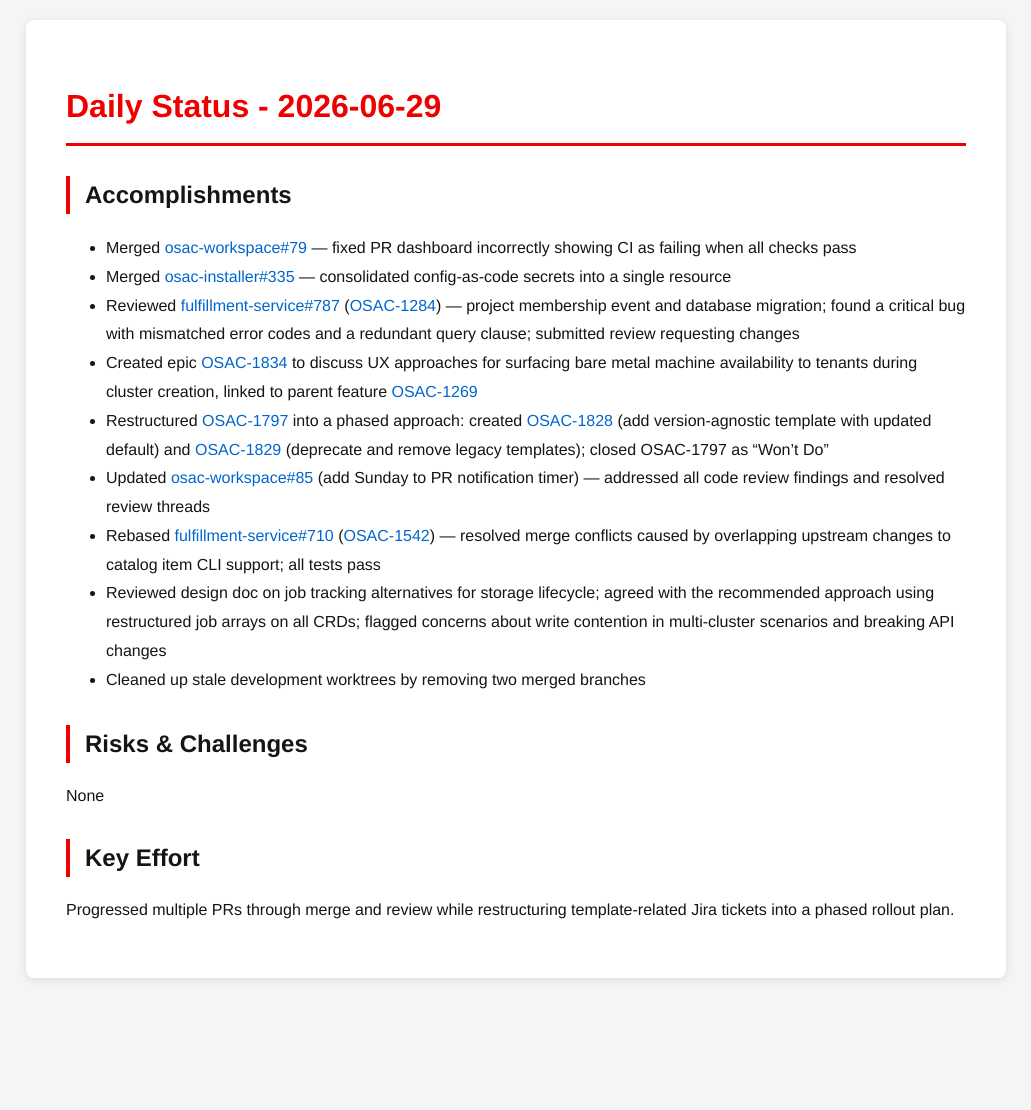
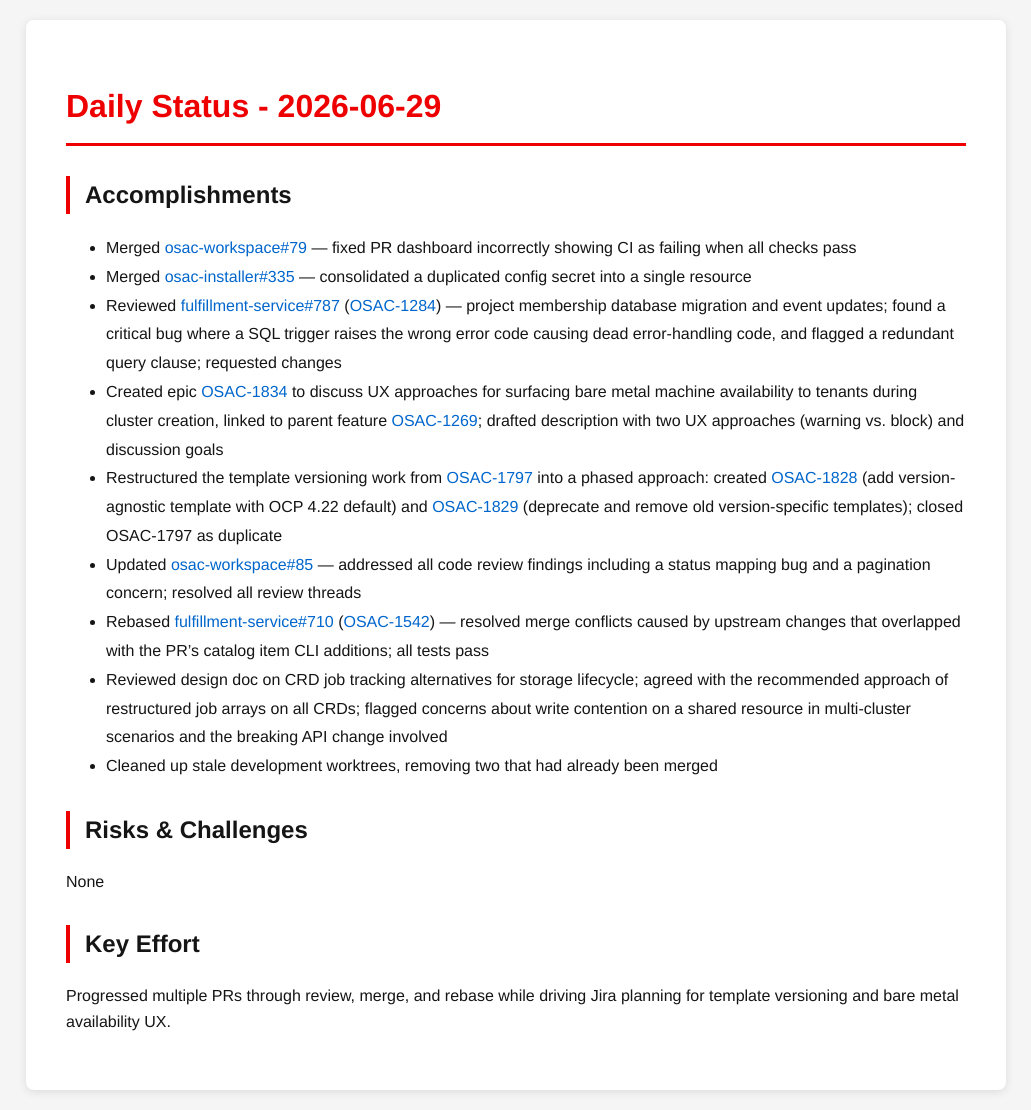
Before and after one commit to tzvatot/daily-status, a Jekyll site: the page built from 2026-06-29.md, in a window 1280 px wide. Shown: the whole page, without its empty margins (124-1155 px from the left). Built offline with Jekyll 4.4.1, drawn with Linux system fonts in a browser that asks for light colours; before the commit the page ends 998 px from its top, so only the background shows below that.

Commit message:
Daily status update - 2026-06-29

```diff
--- a/2026-06-29.md
+++ b/2026-06-29.md
@@ -9,17 +9,19 @@
 ## Accomplishments
 
 - Merged [osac-workspace#79](https://github.com/osac-project/osac-workspace/pull/79) — fixed PR dashboard incorrectly showing CI as failing when all checks pass
-- Merged [osac-installer#335](https://github.com/osac-project/osac-installer/pull/335) — consolidated config-as-code secrets into a single resource
-- Reviewed [fulfillment-service#787](https://github.com/osac-project/fulfillment-service/pull/787) ([OSAC-1284](https://redhat.atlassian.net/browse/OSAC-1284)) — project membership event and database migration; found a critical bug with mismatched error codes and a redundant query clause; submitted review requesting changes
-- Created epic [OSAC-1834](https://redhat.atlassian.net/browse/OSAC-1834) to discuss UX approaches for surfacing bare metal machine availability to tenants during cluster creation, linked to parent feature [OSAC-1269](https://redhat.atlassian.net/browse/OSAC-1269)
-- Restructured [OSAC-1797](https://redhat.atlassian.net/browse/OSAC-1797) into a phased approach: created [OSAC-1828](https://redhat.atlassian.net/browse/OSAC-1828) (add version-agnostic template with updated default) and [OSAC-1829](https://redhat.atlassian.net/browse/OSAC-1829) (deprecate and remove legacy templates); closed OSAC-1797 as "Won't Do"
-- Updated [osac-workspace#85](https://github.com/osac-project/osac-workspace/pull/85) (add Sunday to PR notification timer) — addressed all code review findings and resolved review threads
-- Rebased [fulfillment-service#710](https://github.com/osac-project/fulfillment-service/pull/710) ([OSAC-1542](https://redhat.atlassian.net/browse/OSAC-1542)) — resolved merge conflicts caused by overlapping upstream changes to catalog item CLI support; all tests pass
-- Reviewed design doc on job tracking alternatives for storage lifecycle; agreed with the recommended approach using restructured job arrays on all CRDs; flagged concerns about write contention in multi-cluster scenarios and breaking API changes
-- Cleaned up stale development worktrees by removing two merged branches
+- Merged [osac-installer#335](https://github.com/osac-project/osac-installer/pull/335) — consolidated a duplicated config secret into a single resource
+- Reviewed [fulfillment-service#787](https://github.com/osac-project/fulfillment-service/pull/787) ([OSAC-1284](https://redhat.atlassian.net/browse/OSAC-1284)) — project membership database migration and event updates; found a critical bug where a SQL trigger raises the wrong error code causing dead error-handling code, and flagged a redundant query clause; requested changes
+- Created epic [OSAC-1834](https://redhat.atlassian.net/browse/OSAC-1834) to discuss UX approaches for surfacing bare metal machine availability to tenants during cluster creation, linked to parent feature [OSAC-1269](https://redhat.atlassian.net/browse/OSAC-1269); drafted description with two UX approaches (warning vs. block) and discussion goals
+- Restructured the template versioning work from [OSAC-1797](https://redhat.atlassian.net/browse/OSAC-1797) into a phased approach: created [OSAC-1828](https://redhat.atlassian.net/browse/OSAC-1828) (add version-agnostic template with OCP 4.22 default) and [OSAC-1829](https://redhat.atlassian.net/browse/OSAC-1829) (deprecate and remove old version-specific templates); closed OSAC-1797 as duplicate
+- Updated [osac-workspace#85](https://github.com/osac-project/osac-workspace/pull/85) — addressed all code review findings including a status mapping bug and a pagination concern; resolved all review threads
+- Rebased [fulfillment-service#710](https://github.com/osac-project/fulfillment-service/pull/710) ([OSAC-1542](https://redhat.atlassian.net/browse/OSAC-1542)) — resolved merge conflicts caused by upstream changes that overlapped with the PR's catalog item CLI additions; all tests pass
+- Reviewed design doc on CRD job tracking alternatives for storage lifecycle; agreed with the recommended approach of restructured job arrays on all CRDs; flagged concerns about write contention on a shared resource in multi-cluster scenarios and the breaking API change involved
+- Cleaned up stale development worktrees, removing two that had already been merged
 
 ## Risks & Challenges
+
 None
 
 ## Key Effort
-Progressed multiple PRs through merge and review while restructuring template-related Jira tickets into a phased rollout plan.
+
+Progressed multiple PRs through review, merge, and rebase while driving Jira planning for template versioning and bare metal availability UX.
```
